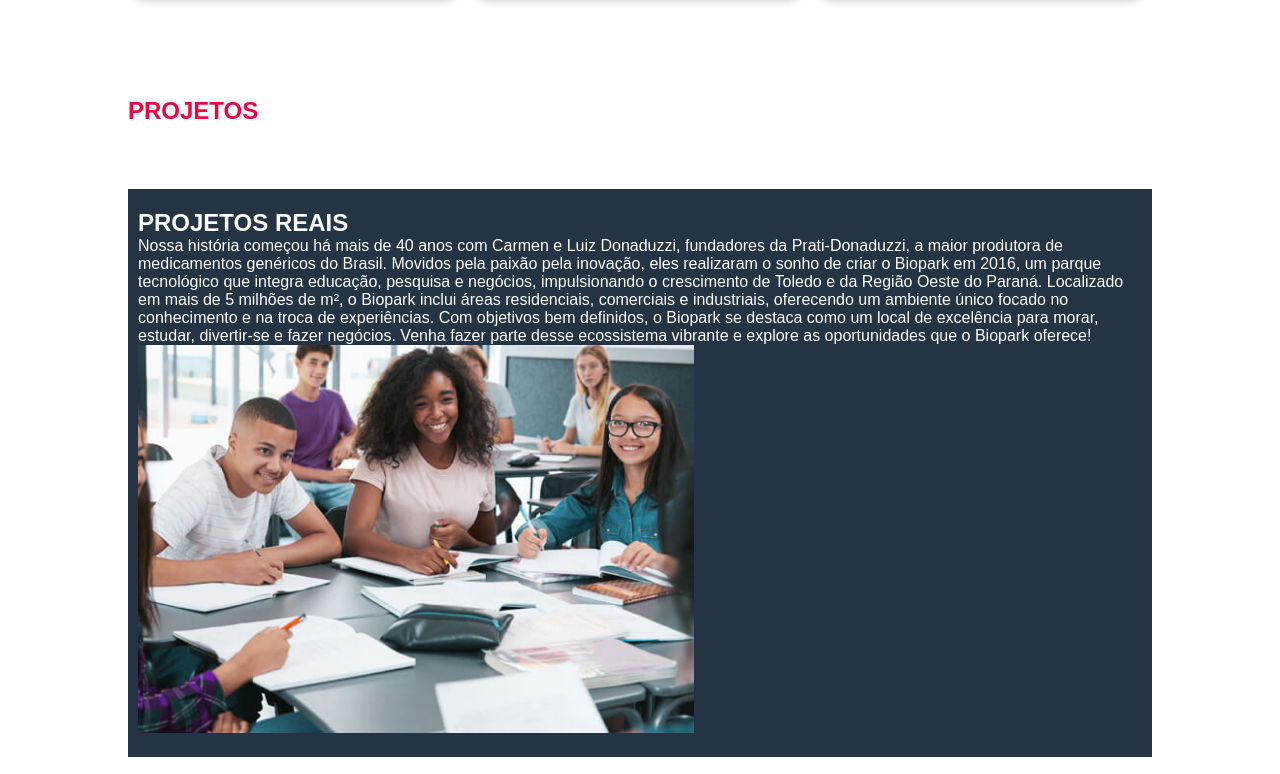
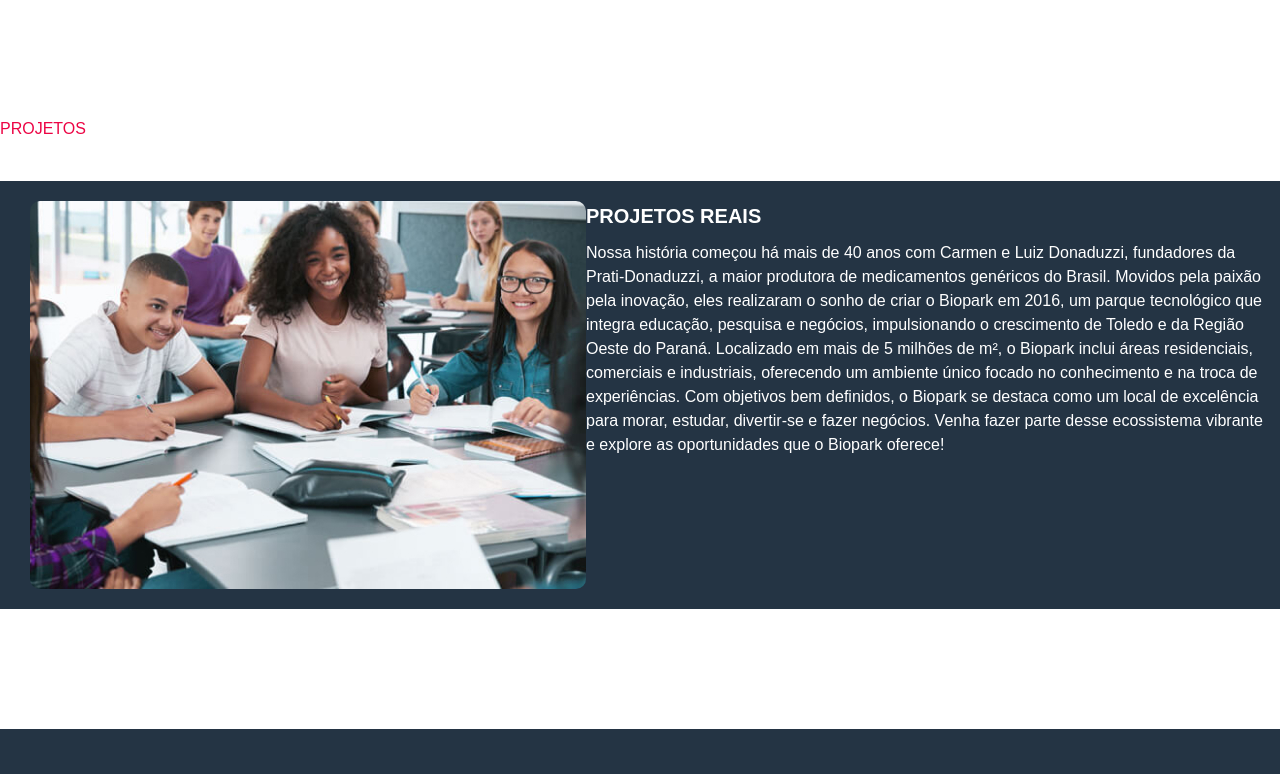
Before and after one commit to MarcosFDomborovski/Portfolio-ADS, a plain HTML site: page web/projetos-disciplinas/projetos.html in a window 1280 px wide. Shown: the part 863-1637 px from the top of the page. Drawn offline with nearby package versions, Linux system fonts and the light colour scheme.

Commit message:
Atualização 1

```diff
--- a/media/media-projetos.css
+++ b/media/media-projetos.css
@@ -1,5 +1,5 @@
 .sections {
-    margin-left: 10%;
+    margin-bottom: 40px;
     margin-top: 5rem;
     color: #ec0444;
 }
@@ -8,7 +8,6 @@
     display: flex;
     flex-wrap: wrap;
     gap: 10px; /* Espaço entre os cards */
-    margin: 4rem 10% 0 10%; /* Margem ao redor do container */
     margin-bottom: 5rem;
 }
 
--- a/style/projetos.css
+++ b/style/projetos.css
@@ -1,14 +1,17 @@
+body {
+    padding:0 !important;
+    scroll-behavior: smooth;
+    overflow-x: hidden;
+}
+
 .sections{
-    margin-left: 10%;
     margin-top: 5rem;
     color: #ec0444;
 }
 
 .card-container {
     display: flex;
-    flex-wrap: wrap;
-    gap: 10px; /* Espaço entre os cards */
-    margin: 4rem 10% 0 10%; /* Margem ao redor do container */
+    width: 100% !important;
     margin-bottom: 5rem;
 
 }
@@ -82,16 +85,16 @@ main {
     background-color:#243444 ; /* Fundo diferente */
     color: #ffffff; /* Cor do texto */
 }
-.sequecia .texto {
+.section .texto {
     flex: 1;
     text-align: left;
 }
-.sequecia .titulo {
+.section .titulo {
     color: #ffffff;
     font-weight: bolder;
     margin-bottom: 10px;
 }
-.sequecia img {
+.section img {
     max-width: 100%;
     height: auto;
     margin-left: 20px;
--- a/web/projetos-disciplinas/projetos.html
+++ b/web/projetos-disciplinas/projetos.html
@@ -1,5 +1,6 @@
 <!DOCTYPE html>
 <html lang="en">
+
 <head>
     <meta charset="UTF-8">
     <meta name="viewport" content="width=device-width, initial-scale=1.0">
@@ -14,9 +15,11 @@
     <link rel="stylesheet" href="../../style/projetos.css">
     <link rel="stylesheet" href="../../media/media-projetos.css">
     <link rel="stylesheet" href="../../media/media-navbar.css">
+    <script src="https://cdn.tailwindcss.com"></script>
 
 
 </head>
+
 <body>
     <header class="navbar">
         <img class="logo" src="../../assets/images/biopark-logo.svg" alt="">
@@ -32,7 +35,8 @@
                     <ul>
                         <li class="nav-item"><a href="../home/index.html">Home</a></li>
                         <li class="nav-item"><a class="active" href="./projetos.html">Projetos e Disciplinas</a></li>
-                        <li class="nav-item"><a href="../protocolos-regulamentos/protocolos.html">Protocolos e Regulamentos</a></li>
+                        <li class="nav-item"><a href="../protocolos-regulamentos/protocolos.html">Protocolos e
+                                Regulamentos</a></li>
                         <li class="nav-item"><a href="../extensoes/extensoes.html">Extensões</a></li>
                         <li class="nav-item"><a href="../metodologia/metodologia.html">Metodologia</a></li>
                         <li class="nav-item"><a href="../colegiados/colegiados.html">Colegiados</a></li>
@@ -44,8 +48,11 @@
         </div>
     </header>
 
-    <main>
+    <main style="width: 100%;">
 
+        <section
+            style="display: flex; justify-content: center; flex-direction: column; align-items: center; margin-left: 20px; margin-right: 20px;">
+            <div style="display: flex; justify-content: start; align-items: start; flex-direction: column;">
                 <h2 class="sections">DISCIPLINAS</h2>
 
                 <div class="card-container">
@@ -132,8 +139,10 @@
                         </ul>
 
                     </div>
+                </div>
+            </div>
+        </section>
 
-          </div>
 
         </div>
 
@@ -142,13 +151,22 @@
         <div class="card-container">
 
             <div class="section">
+                <img class="img" style="border-radius: 10px; " src="../../assets/images/img-metodologia.jpg">
                 <div class="text">
-                <h2 class="titulo">PROJETOS REAIS</h2>
 
-                <p class="hist-projeto">Nossa história começou há mais de 40 anos com Carmen e Luiz Donaduzzi, fundadores da Prati-Donaduzzi, a maior produtora de medicamentos genéricos do Brasil. Movidos pela paixão pela inovação, eles realizaram o sonho de criar o Biopark em 2016, um parque tecnológico que integra educação, pesquisa e negócios, impulsionando o crescimento de Toledo e da Região Oeste do Paraná.
-                    Localizado em mais de 5 milhões de m², o Biopark inclui áreas residenciais, comerciais e industriais, oferecendo um ambiente único focado no conhecimento e na troca de experiências. Com objetivos bem definidos, o Biopark se destaca como um local de excelência para morar, estudar, divertir-se e fazer negócios. Venha fazer parte desse ecossistema vibrante e explore as oportunidades que o Biopark oferece!
+                    <h2 class="titulo font-bold text-[20px]">PROJETOS REAIS</h2>
+
+                    <p class="hist-projeto">Nossa história começou há mais de 40 anos com Carmen e Luiz Donaduzzi,
+                        fundadores da Prati-Donaduzzi, a maior produtora de medicamentos genéricos do Brasil.
+                        Movidos pela paixão pela inovação, eles realizaram o sonho de criar o Biopark em 2016, um
+                        parque tecnológico que integra educação, pesquisa e negócios, impulsionando o crescimento de
+                        Toledo e da Região Oeste do Paraná.
+                        Localizado em mais de 5 milhões de m², o Biopark inclui áreas residenciais, comerciais e
+                        industriais, oferecendo um ambiente único focado no conhecimento e na troca de experiências.
+                        Com objetivos bem definidos, o Biopark se destaca como um local de excelência para morar,
+                        estudar, divertir-se e fazer negócios. Venha fazer parte desse ecossistema vibrante e
+                        explore as oportunidades que o Biopark oferece!
                     </p>
-                <img class="img" src="../../assets/images/img-metodologia.jpg">
                 </div>
     </main>
 
@@ -157,7 +175,8 @@
             <ul>
                 <li class="nav-item"><a href="../home/index.html">Home</a></li>
                 <li class="nav-item"><a class="active" href="./projetos.html">Projetos e Disciplinas</a></li>
-                <li class="nav-item"><a href="../protocolos-regulamentos/protocolos.html">Protocolos e Regulamentos</a></li>
+                <li class="nav-item"><a href="../protocolos-regulamentos/protocolos.html">Protocolos e Regulamentos</a>
+                </li>
                 <li class="nav-item"><a href="../extensoes/extensoes.html">Extensões</a></li>
                 <li class="nav-item"><a href="../metodologia/metodologia.html">Metodologia</a></li>
                 <li class="nav-item"><a href="../colegiados/colegiados.html">Colegiados</a></li>
@@ -194,4 +213,5 @@
     </footer>
     <script src="../../assets/menu/script.js"></script>
 </body>
+
 </html>
```
Lines whose indentation alone changed are shown as unchanged.
